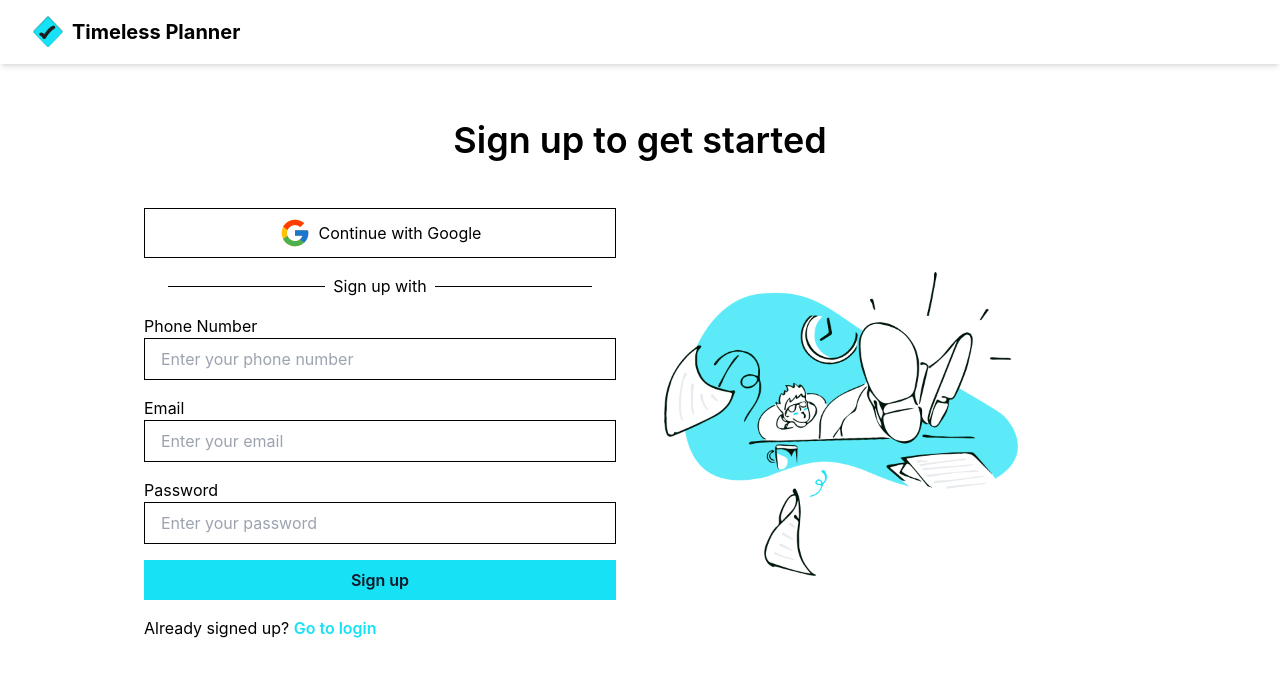
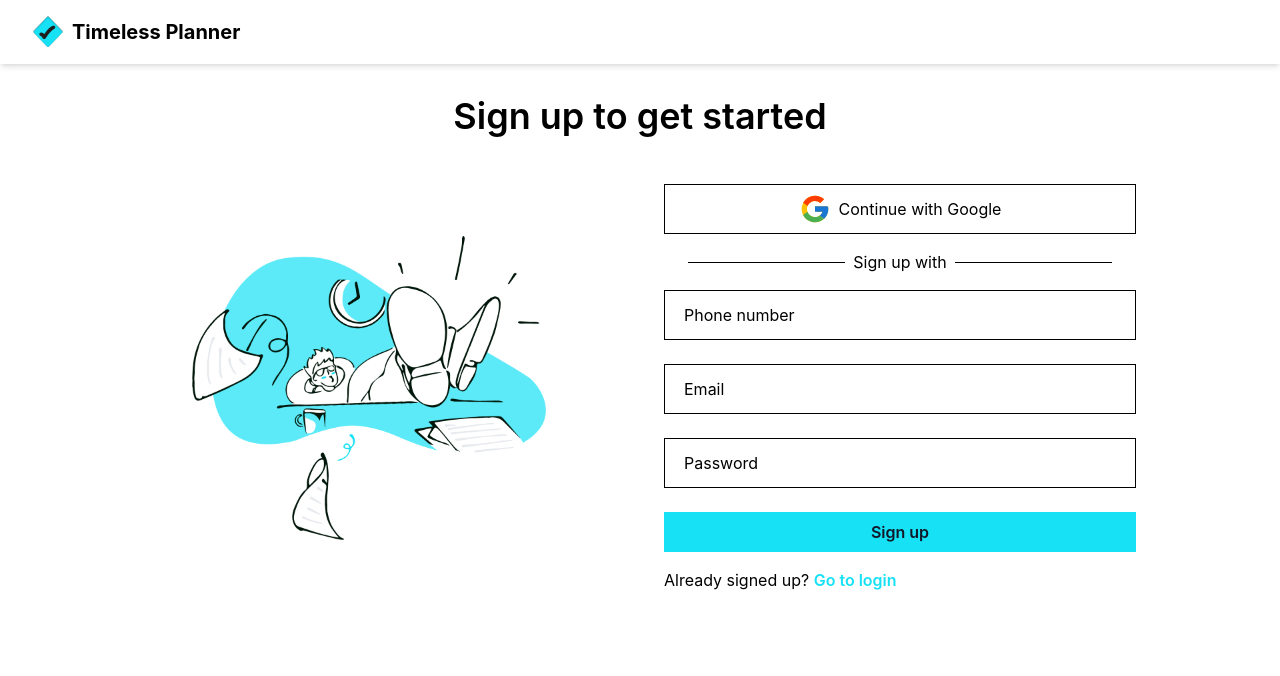
Before and after one commit to kingieX/timeless-event, a React (Vite) app: page /signup in a window 1280 px wide. Shown: the top 676 px of the page. Built offline with nearby package versions, Linux system fonts and the light colour scheme.

Commit message:
Update: making minor changes to the UI

```diff
--- /dev/null
+++ b/src/components/FloatingLabelInput.jsx
@@ -0,0 +1,34 @@
+/* eslint-disable react/prop-types */
+import { useState } from 'react';
+
+const FloatingLabelInput = ({ label, type = 'text', id }) => {
+  const [focused, setFocused] = useState(false);
+  const [value, setValue] = useState('');
+
+  return (
+    <div className="relative w-full">
+      <input
+        id={id}
+        type={type}
+        value={value}
+        onChange={e => setValue(e.target.value)}
+        onFocus={() => setFocused(true)}
+        onBlur={() => !value && setFocused(false)}
+        className="w-full py-3 px-4 border border-gray-300 focus:outline-none focus:border-primary transition"
+      />
+      <label
+        htmlFor={id}
+        className={`absolute left-4 transition-all duration-200 ease-in-out pointer-events-none bg-white px-1 ${
+          focused || value
+            ? 'text-sm -top-3 z-10 text-primary'
+            : 'top-1/2 transform -translate-y-1/2 text-gray-400'
+        }`}
+        style={{ zIndex: 10 }}
+      >
+        {label}
+      </label>
+    </div>
+  );
+};
+
+export default FloatingLabelInput;
--- a/src/pages/Login.jsx
+++ b/src/pages/Login.jsx
@@ -1,11 +1,21 @@
 /* eslint-disable react/no-unescaped-entities */
-// import React from 'react'
-import { Link } from 'react-router-dom';
+import { Link, useNavigate } from 'react-router-dom';
 import { FcGoogle } from 'react-icons/fc';
 import loginImage from '/image/login.png';
 import Logo from '/image/logo.svg';
+import FloatingLabelInput from '../components/FloatingLabelInput';
 
 const Login = () => {
+  const navigate = useNavigate();
+
+  const handleButtonClick = () => {
+    navigate('/app');
+  };
+
+  const handleForgottenPassword = () => {
+    navigate('/reset-password');
+  };
+
   return (
     <div className="">
       <div className="mb-6 flex items-center shadow-md py-4 lg:px-8 px-4">
@@ -23,9 +33,9 @@ const Login = () => {
           Log in to Continue
         </h2>
 
-        <div className="flex justify-between items-center space-x-12">
+        <div className="flex flex-row-reverse justify-between items-center space-x-12">
           <div className="w-full">
-            <button className="flex items-center justify-center bg-white border border-gray-300 text-gray-700 py-2 px-4 w-full mb-4">
+            <button className="flex items-center justify-center bg-white border border-gray-300 text-gray-700 py-2 px-4 w-full mb-4 hover:text-lg">
               <FcGoogle className="mr-2 w-8 h-8" />
               Continue with Google
             </button>
@@ -34,27 +44,29 @@ const Login = () => {
               <span className="text-gray-500 px-2">Log in with</span>
               <span className="border-b w-1/4 lg:w-1/3"></span>
             </div>
-            <form className="">
+            <form className="space-y-6">
               <div className="mb-4">
-                <label className="block text-gray-700">Email</label>
-                <input
-                  type="email"
-                  placeholder="Enter your email"
-                  className="w-full px-4 py-2 border border-gray-300 focus:outline-none focus:border-primary"
-                />
+                {/* Replace Email input with FloatingLabelInput */}
+                <FloatingLabelInput label="Email" type="email" id="email" />
               </div>
               <div className="">
-                <label className="block text-gray-700">Password</label>
-                <input
+                {/* Replace Password input with FloatingLabelInput */}
+                <FloatingLabelInput
+                  label="Password"
                   type="password"
-                  placeholder="Enter your password"
-                  className="w-full px-4 py-2 border border-gray-300 focus:outline-none focus:border-primary"
+                  id="password"
                 />
+                <p
+                  onClick={handleForgottenPassword}
+                  className="mb-4 mt-1 text-sm text-red-500 cursor-pointer ml-1 font-semibold"
+                >
+                  Forgotten password
+                </p>
               </div>
-              <div className="mb-4 mt-1 text-sm text-red-500 cursor-pointer ml-1 font-semibold">
-                <p>Forgotten password</p>
-              </div>
-              <button className="bg-primary text-black font-semibold py-2 px-4 w-full hover:bg-transparent hover:border hover:border-primary hover:text-primary transition duration-300">
+              <button
+                onClick={handleButtonClick}
+                className="bg-primary text-black font-semibold py-2 px-4 w-full hover:bg-transparent hover:border hover:border-primary hover:text-primary transition duration-300"
+              >
                 Log in
               </button>
             </form>
--- a/src/pages/Signup.jsx
+++ b/src/pages/Signup.jsx
@@ -1,8 +1,8 @@
-// import React from 'react';
 import { Link, useNavigate } from 'react-router-dom';
 import { FcGoogle } from 'react-icons/fc';
 import SignupImage from '/image/signup.png';
 import Logo from '/image/logo.svg';
+import FloatingLabelInput from '../components/FloatingLabelInput';
 
 const SignUp = () => {
   const navigate = useNavigate();
@@ -23,14 +23,14 @@ const SignUp = () => {
         </Link>
       </div>
 
-      <div className="lg:px-36 px-8 py-8">
+      <div className="lg:px-36 px-8 lg:py-2 py-8 mb-4">
         <h2 className="lg:text-4xl text-2xl font-semibold lg:mb-12 mb-8 text-center">
           Sign up to get started
         </h2>
 
-        <div className="flex flex-row justify-between items-center space-x-12">
+        <div className="flex flex-row-reverse justify-between items-center space-x-12">
           <div className="w-full">
-            <button className="flex items-center justify-center bg-white border border-gray-300 text-gray-700 py-2 px-4 w-full mb-4">
+            <button className="flex items-center justify-center bg-white border border-gray-300 text-gray-700 py-2 px-4 w-full mb-4 hover:text-lg">
               <FcGoogle className="mr-2 w-8 h-8" />
               Continue with Google
             </button>
@@ -39,31 +39,14 @@ const SignUp = () => {
               <span className="text-gray-500 px-2">Sign up with</span>
               <span className="border-b w-1/4 lg:w-1/3"></span>
             </div>
-            <form className="space-y-4">
-              <div>
-                <label className="block text-gray-700">Phone Number</label>
-                <input
-                  type="email"
-                  placeholder="Enter your phone number"
-                  className="w-full px-4 py-2 border border-gray-300 focus:outline-none focus:border-primary"
-                />
-              </div>
-              <div>
-                <label className="block text-gray-700">Email</label>
-                <input
-                  type="email"
-                  placeholder="Enter your email"
-                  className="w-full px-4 py-2 border border-gray-300 focus:outline-none focus:border-primary"
-                />
-              </div>
-              <div>
-                <label className="block text-gray-700">Password</label>
-                <input
-                  type="password"
-                  placeholder="Enter your password"
-                  className="w-full px-4 py-2 border border-gray-300 focus:outline-none focus:border-primary"
-                />
-              </div>
+            <form className="space-y-6">
+              <FloatingLabelInput label="Phone number" type="text" id="phone" />
+              <FloatingLabelInput label="Email" type="email" id="email" />
+              <FloatingLabelInput
+                label="Password"
+                type="password"
+                id="password"
+              />
               <button
                 onClick={handleButtonClick}
                 className="bg-primary text-black font-semibold py-2 px-4 w-full hover:bg-transparent hover:border hover:border-primary hover:text-primary transition duration-300"
@@ -82,7 +65,7 @@ const SignUp = () => {
             </p>
           </div>
 
-          <div className="hidden lg:block w-full">
+          <div className="hidden lg:block w-full hover">
             <img
               src={SignupImage}
               alt="Sign up illustration"
--- a/src/pages/upboardingPages/Onboard1.jsx
+++ b/src/pages/upboardingPages/Onboard1.jsx
@@ -1,6 +1,7 @@
 // import React from 'react'
 import { Link, useNavigate } from 'react-router-dom';
 import Logo from '/image/logo.svg';
+import FloatingLabelInput from '../../components/FloatingLabelInput'; // Import the FloatingLabelInput component
 
 const Onboard1 = () => {
   const navigate = useNavigate();
@@ -22,21 +23,17 @@ const Onboard1 = () => {
       </div>
 
       <div className="flex flex-col justify-center items-center">
-        <div className="flex flex-col justify-center items-center lg:w-1/2  my-8 py-8 lg:pb-28 lg:shadow-md lg:border lg:border-gray rounded-md">
+        <div className="flex flex-col justify-center items-center lg:w-1/2 my-8 py-12 lg:shadow-md lg:border lg:border-gray rounded-md">
           <h2 className="lg:text-4xl text-2xl font-semibold lg:mb-12 mb-8 text-center">
             Let’s get to know you better
           </h2>
-          <div className="lg:w-3/4 w-full mb-12">
-            <label className="block text-gray-700">Name</label>
-            <input
-              type="text"
-              placeholder="Enter your name"
-              className="w-full px-4 py-2 border border-gray-300 focus:outline-none focus:border-primary"
-            />
+          <div className="lg:w-3/4 w-full mb-8">
+            {/* Replace regular input with FloatingLabelInput */}
+            <FloatingLabelInput label="Name" type="text" id="name" />
           </div>
           <button
             onClick={handleButtonClick}
-            className="lg:w-1/2 w-full bg-primary text-black font-semibold py-2 px-4 hover:bg-transparent hover:border hover:border-primary hover:text-primary transition duration-300"
+            className="lg:w-1/2 w-full bg-primary text-black font-semibold py-2 px-4 mb-4 hover:bg-transparent hover:border hover:border-primary hover:text-primary transition duration-300"
           >
             Continue
           </button>
--- a/src/pages/upboardingPages/Onboard2.jsx
+++ b/src/pages/upboardingPages/Onboard2.jsx
@@ -3,7 +3,6 @@ import { Link, useNavigate } from 'react-router-dom';
 import Logo from '/image/logo.svg';
 
 const roleOptions = [
-  { value: '', label: 'Select your role', disabled: true },
   { value: 'owner', label: 'I own or run the company' },
   {
     value: 'leader',
--- a/src/pages/upboardingPages/Onboard3.jsx
+++ b/src/pages/upboardingPages/Onboard3.jsx
@@ -1,6 +1,7 @@
 // import React from 'react';
 import { Link, useNavigate } from 'react-router-dom';
 import Logo from '/image/logo.svg';
+import FloatingLabelInput from '../../components/FloatingLabelInput'; // Import the FloatingLabelInput component
 
 const Onboard3 = () => {
   const navigate = useNavigate();
@@ -26,31 +27,14 @@ const Onboard3 = () => {
       </div>
 
       <div className="flex flex-col justify-center items-center mx-6">
-        <div className="flex flex-col justify-center items-center lg:w-1/2  my-8 py-8 lg:pb-28 lg:shadow-md lg:border lg:border-gray rounded-md">
+        <div className="flex flex-col justify-center items-center lg:w-1/2 my-8 py-8 lg:pb-28 lg:shadow-md lg:border lg:border-gray rounded-md">
           <h2 className="lg:text-4xl text-2xl font-semibold lg:mb-12 mb-8 text-center">
             Create a team
           </h2>
           <div className="lg:w-3/4 w-full mb-12">
-            <label className="block text-gray-700">Team Name</label>
-            <input
-              type="text"
-              placeholder="Enter your team name"
-              className="w-full px-4 py-2 border border-gray-300 focus:outline-none focus:border-primary"
-            />
-            {/* <select
-              id="options"
-              className="w-full px-4 py-2 border border-gray-300 focus:outline-none focus:border-primary"
-            >
-              <option value="" disabled>
-                Select an option
-              </option>
-              <option value="option1">I own or run the company</option>
-              <option value="option2">
-                I lead a team within the company or organisation
-              </option>
-              <option value="option3">I’m a team member</option>
-            </select> */}
-            <div className="flex items-center space-x-4 py-6">
+            {/* Replace regular input with FloatingLabelInput */}
+            <FloatingLabelInput label="Team Name" type="text" id="teamName" />
+            <div className="flex items-center space-x-4 py-4">
               <label
                 htmlFor="sharedWorkspace"
                 className="lg:text-normal text-sm text-gray-700"
--- a/src/pages/upboardingPages/Onboard4.jsx
+++ b/src/pages/upboardingPages/Onboard4.jsx
@@ -3,7 +3,6 @@ import { Link, useNavigate } from 'react-router-dom';
 import Logo from '/image/logo.svg';
 
 const industryOptions = [
-  { value: '', label: 'Select your answer', disabled: true },
   { value: 'agriculture', label: 'Agriculture' },
   { value: 'arts-entertainment', label: 'Arts and Entertainment' },
   { value: 'automotive', label: 'Automotive' },
@@ -31,7 +30,6 @@ const industryOptions = [
 ];
 
 const workOptions = [
-  { value: '', label: 'Select your work', disabled: true },
   { value: 'administration', label: 'Administration' },
   { value: 'customer-service', label: 'Customer Service' },
   { value: 'engineering', label: 'Engineering' },
@@ -50,7 +48,6 @@ const workOptions = [
 ];
 
 const organizationSizeOptions = [
-  { value: '', label: 'Select your organization size', disabled: true },
   { value: '1', label: '1' },
   { value: '2-5', label: '2 to 5' },
   { value: '6-10', label: '6 to 10' },
```
